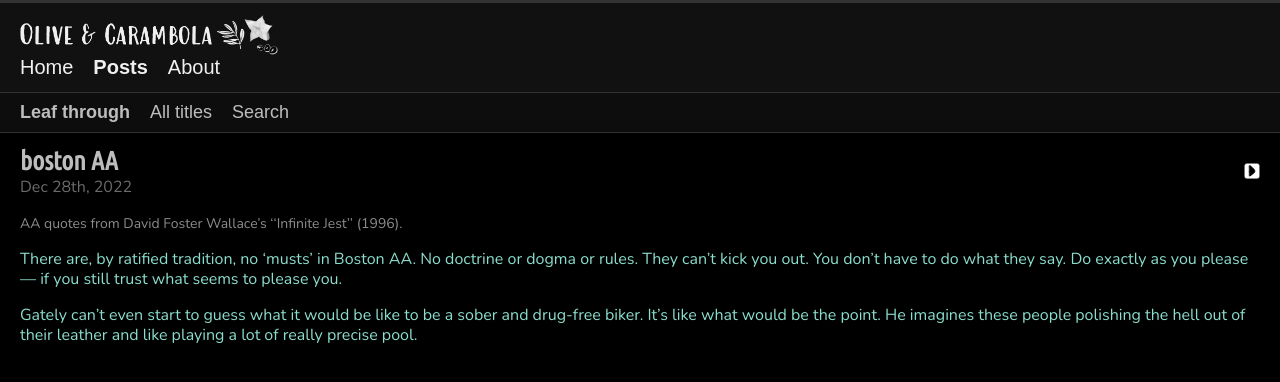
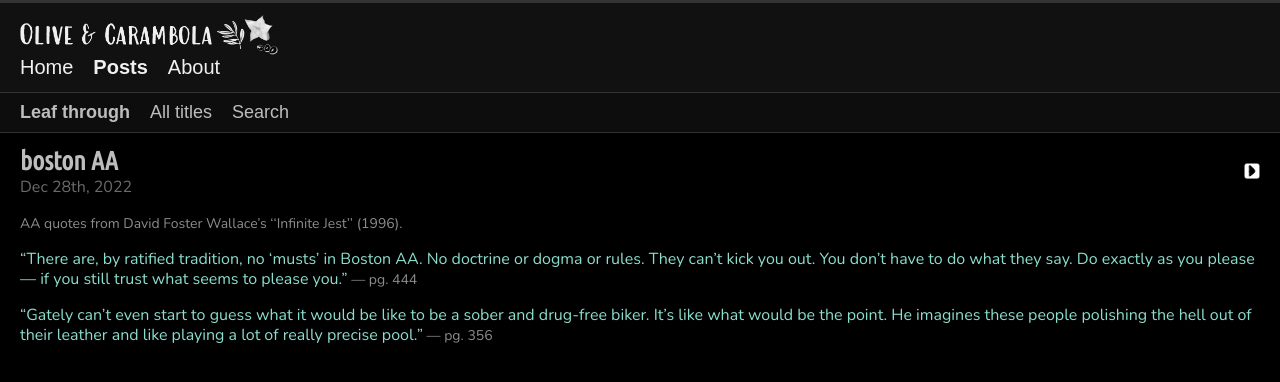
Before and after one commit to olivecarambola/logbook, a Jekyll site: the page built from _posts/2022-12-28-bostonbikers.md, in a window 1280 px wide. Shown: the top 382 px of the page. Built offline with Jekyll 4.4.1, drawn with Linux system fonts in a browser that asks for light colours; some web fonts are replaced.

Commit message:
Update 2022-12-28-bostonbikers.md

```diff
--- a/_posts/2022-12-28-bostonbikers.md
+++ b/_posts/2022-12-28-bostonbikers.md
@@ -8,12 +8,12 @@
 wrdcount_original: 0
 wrdcount_quote: 88
 wrdcount_translated: 0
-wrdcount_capnotes: 9
+wrdcount_capnotes: 13
 imgcount_original: 0
 imgcount_credited: 0
 ---
 <span class="text-body-credit">AA quotes from David Foster Wallace's ''Infinite Jest'' (1996).</span>
 
-<span class="text-body-quote">There are, by ratified tradition, no 'musts' in Boston AA. No doctrine or dogma or rules. They can't kick you out. You don't have to do what they say. Do exactly as you please — if you still trust what seems to please you.</span>
+<span class="text-body-quote">"There are, by ratified tradition, no 'musts' in Boston AA. No doctrine or dogma or rules. They can't kick you out. You don't have to do what they say. Do exactly as you please — if you still trust what seems to please you."</span><span class="text-body-credit"> — pg. 444</span>
 
-<span class="text-body-quote">Gately can't even start to guess what it would be like to be a sober and drug-free biker. It's like what would be the point. He imagines these people polishing the hell out of their leather and like playing a lot of really precise pool.</span>
+<span class="text-body-quote">"Gately can't even start to guess what it would be like to be a sober and drug-free biker. It's like what would be the point. He imagines these people polishing the hell out of their leather and like playing a lot of really precise pool."</span><span class="text-body-credit"> — pg. 356</span>
```
